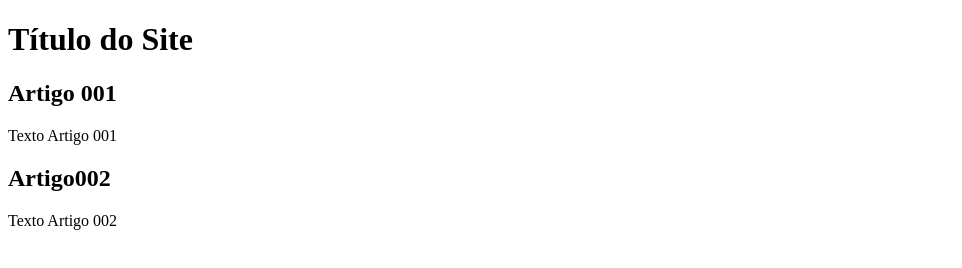
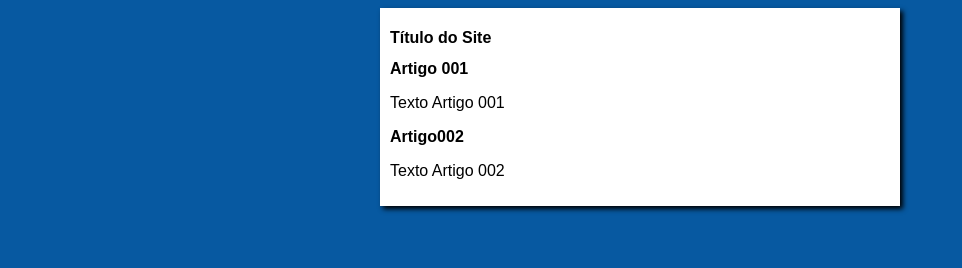
Before and after one commit to danielfeitosa4/projeto-site, a plain HTML site: page index.html in a window 1280 px wide. Shown: the whole page, without its empty margins (0-962 px from the left). Drawn offline with Linux system fonts and the light colour scheme.

Commit message:
iniciei o design

```diff
--- /dev/null
+++ b/estilos/style.css
@@ -0,0 +1,16 @@
+*{
+    font-family: Arial, Helvetica, sans-serif;
+    font-size: 16px;
+}
+
+body{
+    background-color: rgb(7, 89, 161);
+}
+
+main{
+    background-color: white;
+    width: 500px;
+    margin: auto;
+    padding: 10px;
+    box-shadow: 3px 3px 5px black;
+}
--- a/index.html
+++ b/index.html
@@ -5,6 +5,7 @@
     <meta http-equiv="X-UA-Compatible" content="IE=edge">
     <meta name="viewport" content="width=device-width, initial-scale=1.0">
     <title>Título do Site</title>
+    <link rel="stylesheet" href="estilos/style.css">
 </head>
 <body>
     <main>
```
